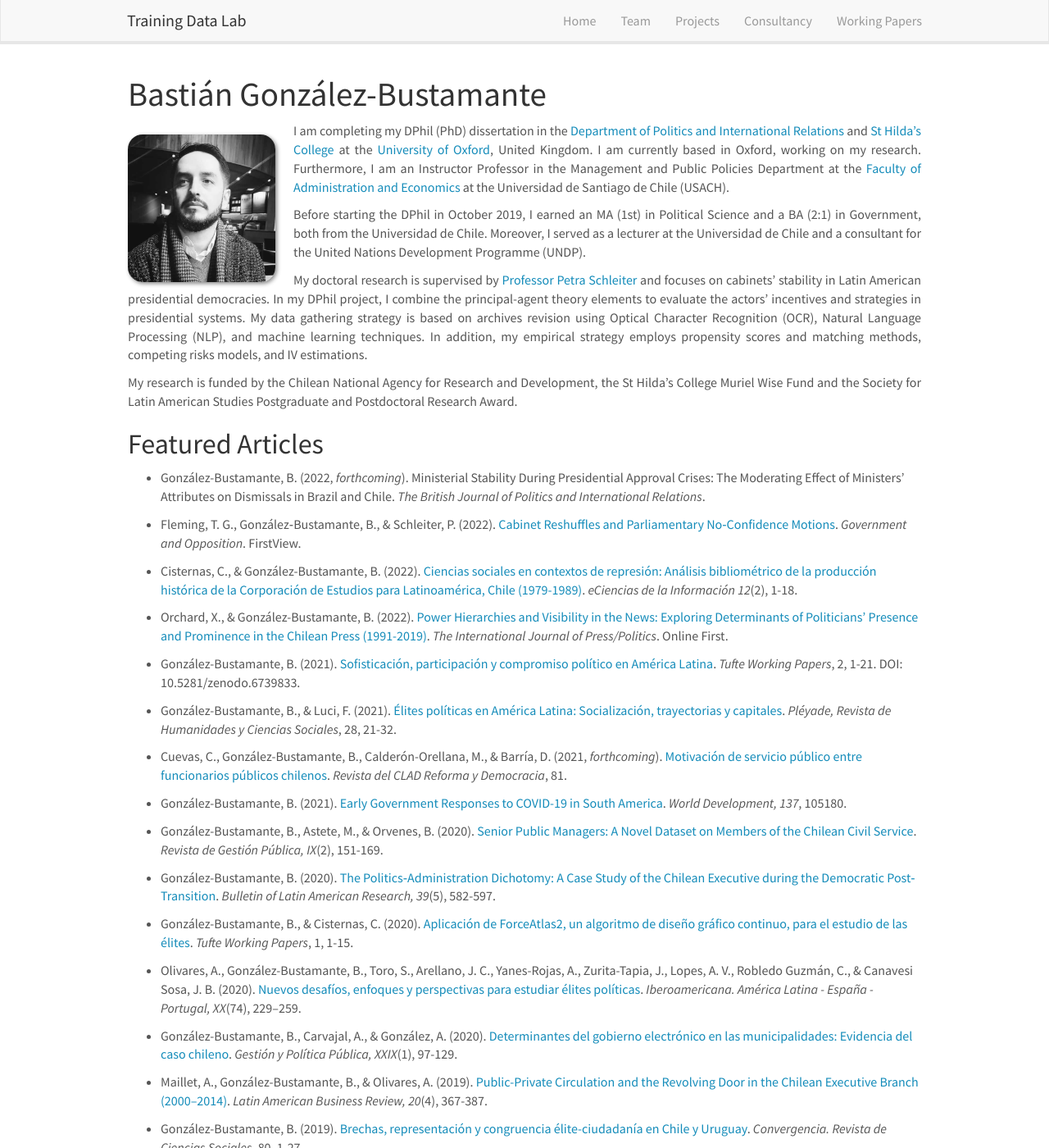
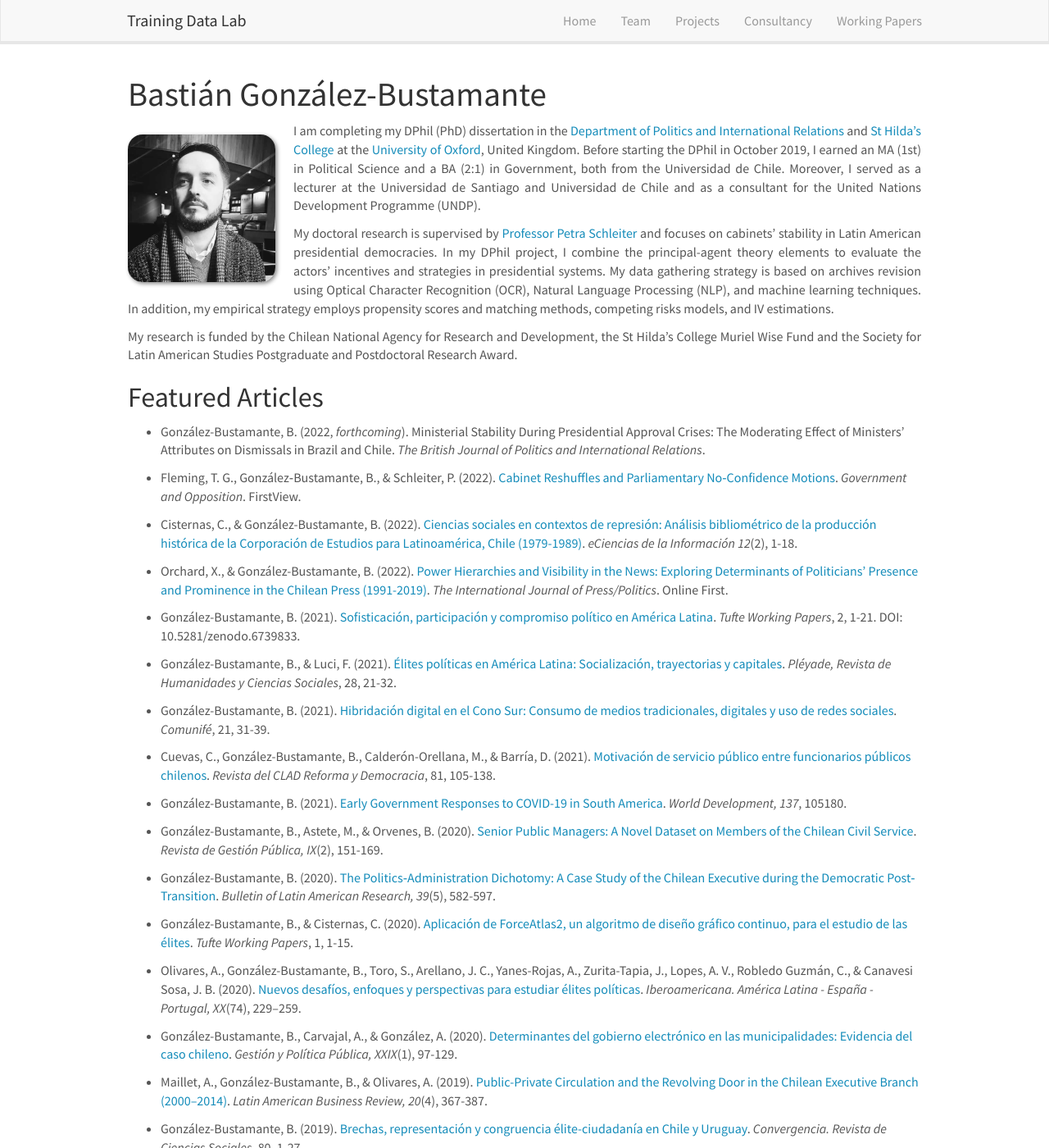
Before and after one commit to training-datalab/old-training-datalab.com, a Jekyll site: the page built from _pages/bgonzalezbustamante.md, in a window 1280 px wide and 1400 px high. Shown: the whole window at 82% size. Built offline with Jekyll 4.4.1, drawn with Linux system fonts in a browser that asks for light colours; nearby versions of some CDN libraries; some of the changed text lies outside the part shown.

Commit message:
Update bgonzalezbustamante.md

```diff
--- a/_pages/bgonzalezbustamante.md
+++ b/_pages/bgonzalezbustamante.md
@@ -10,9 +10,7 @@ permalink: /team/bgonzalezbustamante/
 
 <img src="https://training-datalab.com/images/team/bgonzalezbustamante.jpg" class="img-responsive" width="180px" style="float: left" />
 
-<p align=" justify">I am completing my DPhil (PhD) dissertation in the <a href="https://www.politics.ox.ac.uk/" target="_blank">Department of Politics and International Relations</a> and <a href="https://www.sthildas.ox.ac.uk/" target="_blank">St Hilda’s College</a> at the <a href="http://www.ox.ac.uk/" target="_blank">University of Oxford</a>, United Kingdom. I am currently based in Oxford, working on my research. Furthermore, I am an Instructor Professor in the Management and Public Policies Department at the <a href="https://fae.usach.cl/" target="_blank">Faculty of Administration and Economics</a> at the Universidad de Santiago de Chile (USACH).</p>
-
-<p align=" justify">Before starting the DPhil in October 2019, I earned an MA (1st) in Political Science and a BA (2:1) in Government, both from the Universidad de Chile. Moreover, I served as a lecturer at the Universidad de Chile and a consultant for the United Nations Development Programme (UNDP).</p>
+<p align=" justify">I am completing my DPhil (PhD) dissertation in the <a href="https://www.politics.ox.ac.uk/" target="_blank">Department of Politics and International Relations</a> and <a href="https://www.sthildas.ox.ac.uk/" target="_blank">St Hilda’s College</a> at the <a href="http://www.ox.ac.uk/" target="_blank">University of Oxford</a>, United Kingdom. Before starting the DPhil in October 2019, I earned an MA (1st) in Political Science and a BA (2:1) in Government, both from the Universidad de Chile. Moreover, I served as a lecturer at the Universidad de Santiago and Universidad de Chile and as a consultant for the United Nations Development Programme (UNDP).</p>
 
 <p align=" justify">My doctoral research is supervised by <a href="https://www.politics.ox.ac.uk/person/petra-schleiter" target="_blank">Professor Petra Schleiter</a> and focuses on cabinets’ stability in Latin American presidential democracies. In my DPhil project, I combine the principal-agent theory elements to evaluate the actors’ incentives and strategies in presidential systems. My data gathering strategy is based on archives revision using Optical Character Recognition (OCR), Natural Language Processing (NLP), and machine learning techniques. In addition, my empirical strategy employs propensity scores and matching methods, competing risks models, and IV estimations.</p>
 
@@ -32,7 +30,9 @@ permalink: /team/bgonzalezbustamante/
 
 * González-Bustamante, B., & Luci, F. (2021). <a href="http://www.revistapleyade.cl/index.php/OJS/article/view/359" target="_blank">Élites políticas en América Latina: Socialización, trayectorias y capitales</a>. *Pléyade, Revista de Humanidades y Ciencias Sociales*, 28, 21-32.
 
-* Cuevas, C., González-Bustamante, B., Calderón-Orellana, M., & Barría, D. (2021, *forthcoming*). <a href="https://doi.org/10.31235/osf.io/p963q" target="_blank">Motivación de servicio público entre funcionarios públicos chilenos</a>. *Revista del CLAD Reforma y Democracia*, 81.
+* González-Bustamante, B. (2021). <a href="https://revistas.unife.edu.pe/index.php/comunife/article/view/2580/" target="_blank">Hibridación digital en el Cono Sur: Consumo de medios tradicionales, digitales y uso de redes sociales</a>. *Comunifé*, 21, 31-39.
+
+* Cuevas, C., González-Bustamante, B., Calderón-Orellana, M., & Barría, D. (2021). <a href="https://doi.org/10.31235/osf.io/p963q" target="_blank">Motivación de servicio público entre funcionarios públicos chilenos</a>. *Revista del CLAD Reforma y Democracia*, 81, 105-138.
 
 * González-Bustamante, B. (2021). <a href="https://doi.org/10.1016/j.worlddev.2020.105180" target="_blank">Early Government Responses to COVID-19 in South America</a>. *World Development, 137*, 105180.
 
@@ -77,7 +77,7 @@ permalink: /team/bgonzalezbustamante/
 ### Contact Information
 
 Email: <a href="mailto:bastian.gonzalezbustamante@politics.ox.ac.uk">bastian.gonzalezbustamante@politics.ox.ac.uk</a><br />
-Alternative email: <a href="mailto:bastian.gonzalez.b@usach.cl">bastian.gonzalez.b@usach.cl</a><br />
+<!-- Alternative email: <a href="mailto:bastian.gonzalez.b@usach.cl">bastian.gonzalez.b@usach.cl</a><br /> -->
 ORCID iD: <a href="http://orcid.org/0000-0003-1510-6820" target="_blank">http://orcid.org/0000-0003-1510-6820</a><br />
 Personal website: <a href="https://bgonzalezbustamante.com/" target="_blank">https://bgonzalezbustamante.com</a><br />
 Institutional website: <a href="https://www.politics.ox.ac.uk/person/bastian-gonzalez-bustamante" target="_blank">https://www.politics.ox.ac.uk/person/bastian-gonzalez-bustamante</a><br />
```
